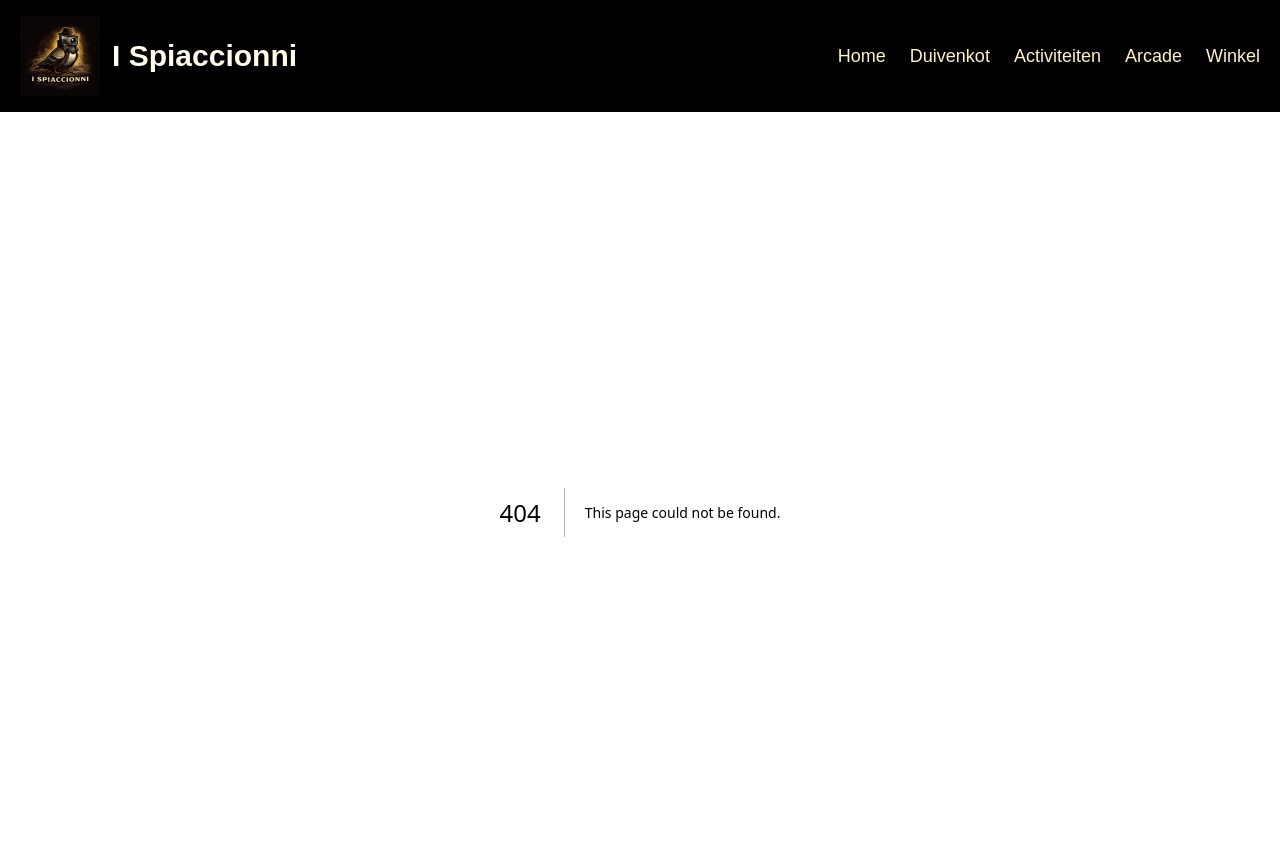
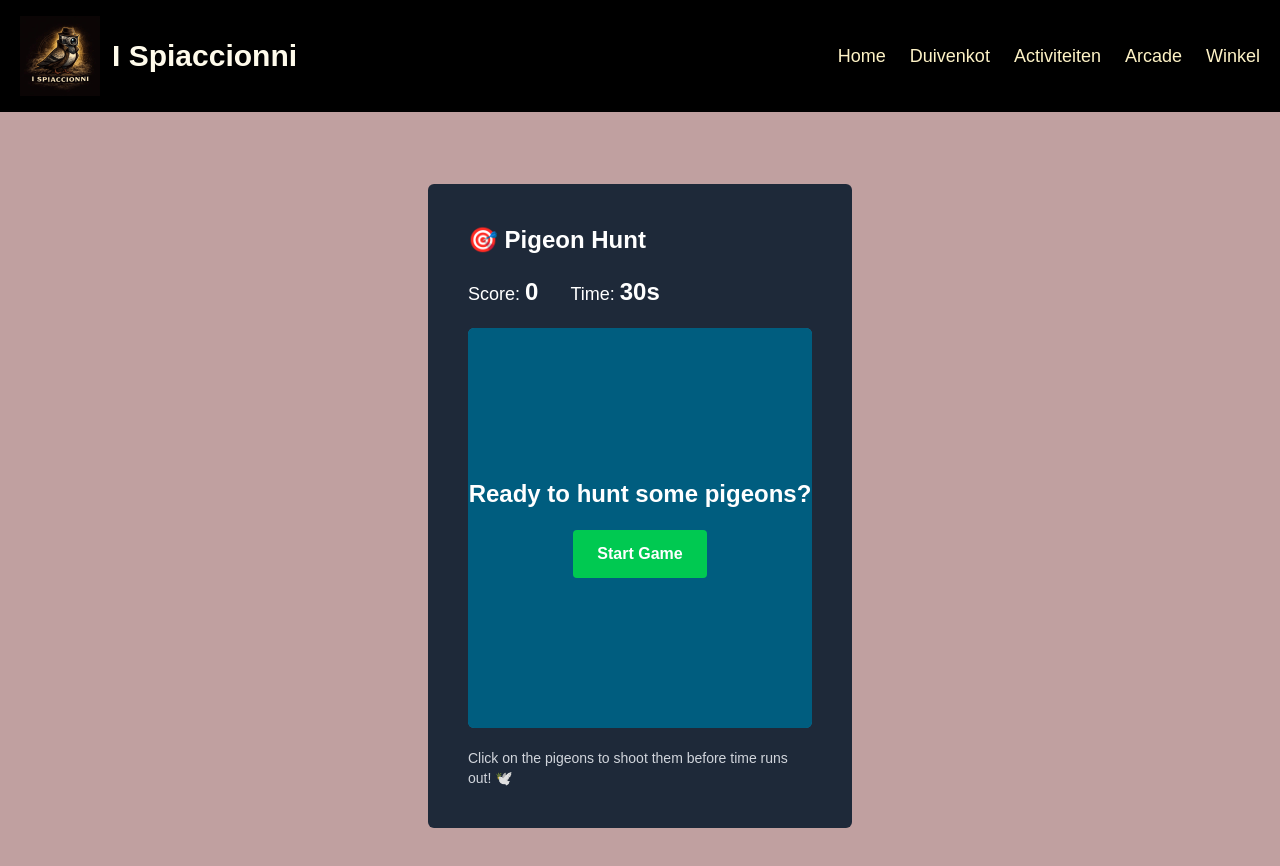
Before and after one commit to JasperRutten1/ispiaccionni, a Next.js app in the folder ispiaccionni-website/: page /pigeonhunt in a window 1280 px wide. Before the commit this address had no page. Shown: the top 866 px of the page. Built offline with nearby package versions, Linux system fonts and the light colour scheme.

Commit message:
pigeon hunt

```diff
--- a/ispiaccionni-website/app/activiteiten/page.tsx
+++ b/ispiaccionni-website/app/activiteiten/page.tsx
@@ -1,8 +1,10 @@
 import { Activity } from "@/components/Activity";
+import { PigeonPopup } from "@/components/PigeonPopup";
 
 export default function ActiviteitenPage() {
   return (
     <main className="mx-5 lg:mx-15 my-10 rounded-md bg-gray-800 p-5 lg:p-10 text-white">
+      <PigeonPopup />
       <h2 className="mb-4 text-4xl font-semibold text-amber-200">Activiteiten</h2>
       <div className="flex flex-col lg:flex-row gap-5">
         <Activity
--- /dev/null
+++ b/ispiaccionni-website/app/pigeonhunt/page.tsx
@@ -0,0 +1,15 @@
+import type { Metadata } from "next";
+import { PigeonHunt } from "@/components/PigeonHunt";
+
+export const metadata: Metadata = {
+  title: "Pigeon Hunt — I Spiaccionni",
+  description: "Hunt down those surveillance drones. I mean... pigeons.",
+};
+
+export default function PigeonHuntPage() {
+  return (
+    <main className="mx-auto max-w-xl px-3 py-4 sm:px-4 md:py-8">
+      <PigeonHunt />
+    </main>
+  );
+}
--- /dev/null
+++ b/ispiaccionni-website/components/PigeonHunt.tsx
@@ -0,0 +1,247 @@
+'use client';
+
+import { useState, useEffect, useCallback, useRef } from 'react';
+import Image from 'next/image';
+
+interface Pigeon {
+  id: number;
+  x: number;
+  y: number;
+  vx: number;
+  vy: number;
+  hit: boolean;
+}
+
+export function PigeonHunt() {
+  const [score, setScore] = useState(0);
+  const [gameActive, setGameActive] = useState(false);
+  const [timeLeft, setTimeLeft] = useState(30);
+  const [pigeons, setPigeons] = useState<Pigeon[]>([]);
+  const [lastScore, setLastScore] = useState<number | null>(null);
+  const [gameOver, setGameOver] = useState(false);
+
+  const containerRef = useRef<HTMLDivElement>(null);
+  const gameLoopRef = useRef<NodeJS.Timeout | null>(null);
+  const pigeonCountRef = useRef(0);
+  const timeLeftRef = useRef(30);
+
+  // Initialize game
+  const startGame = useCallback(() => {
+    setScore(0);
+    setTimeLeft(30);
+    setGameActive(true);
+    setGameOver(false);
+    setPigeons([]);
+    pigeonCountRef.current = 0;
+    timeLeftRef.current = 30;
+  }, []);
+
+  // End game
+  const endGame = useCallback(() => {
+    setGameActive(false);
+    setGameOver(true);
+    setLastScore(score);
+    setPigeons([]);
+    if (gameLoopRef.current) {
+      clearInterval(gameLoopRef.current);
+    }
+  }, [score]);
+
+  // Timer
+  useEffect(() => {
+    if (!gameActive) return;
+
+    const timer = setInterval(() => {
+      setTimeLeft((t) => {
+        const newTime = t - 1;
+        timeLeftRef.current = newTime;
+        if (newTime <= 0) {
+          setGameActive(false);
+          setGameOver(true);
+          if (gameLoopRef.current) {
+            clearInterval(gameLoopRef.current);
+          }
+        }
+        return newTime;
+      });
+    }, 1000);
+
+    return () => clearInterval(timer);
+  }, [gameActive]);
+
+  // Spawn pigeons
+  useEffect(() => {
+    if (!gameActive || !containerRef.current) return;
+
+    const spawnPigeon = () => {
+      const x = Math.random() * (containerRef.current?.clientWidth || 800 - 40);
+      const y = Math.random() * (containerRef.current?.clientHeight || 400 - 40);
+      const vx = (Math.random() - 0.5) * 6;
+      const vy = (Math.random() - 0.5) * 6;
+
+      setPigeons((prev) => [
+        ...prev,
+        {
+          id: pigeonCountRef.current++,
+          x,
+          y,
+          vx,
+          vy,
+          hit: false,
+        },
+      ]);
+    };
+
+    const spawnInterval = setInterval(spawnPigeon, 400);
+
+    return () => clearInterval(spawnInterval);
+  }, [gameActive]);
+
+  // Game loop - update pigeon positions
+  useEffect(() => {
+    if (!gameActive || !containerRef.current) return;
+
+    gameLoopRef.current = setInterval(() => {
+      setPigeons((prev) => {
+        return prev
+          .map((pigeon) => {
+            let newX = pigeon.x + pigeon.vx;
+            let newY = pigeon.y + pigeon.vy;
+            let newVx = pigeon.vx;
+            let newVy = pigeon.vy;
+
+            const width = containerRef.current?.clientWidth || 800;
+            const height = containerRef.current?.clientHeight || 400;
+
+            // Bounce off walls
+            if (newX < 0 || newX > width - 40) {
+              newVx *= -1;
+              newX = Math.max(0, Math.min(width - 40, newX));
+            }
+            if (newY < 0 || newY > height - 40) {
+              newVy *= -1;
+              newY = Math.max(0, Math.min(height - 40, newY));
+            }
+
+            return {
+              ...pigeon,
+              x: newX,
+              y: newY,
+              vx: newVx,
+              vy: newVy,
+            };
+          })
+          .filter((pigeon) => {
+            // Remove pigeons that have been hit after animation
+            if (pigeon.hit) {
+              return false;
+            }
+            return true;
+          });
+      });
+    }, 30);
+
+    return () => {
+      if (gameLoopRef.current) {
+        clearInterval(gameLoopRef.current);
+      }
+    };
+  }, [gameActive]);
+
+  const hitPigeon = (id: number) => {
+    if (!gameActive) return;
+
+    setPigeons((prev) =>
+      prev.map((p) => (p.id === id ? { ...p, hit: true } : p))
+    );
+
+    setScore((s) => s + 1);
+
+    // Remove hit pigeon after a short delay for animation
+    setTimeout(() => {
+      setPigeons((prev) => prev.filter((p) => p.id !== id));
+    }, 100);
+  };
+
+  return (
+    <main className="mx-5 lg:mx-15 my-10 rounded-md bg-gray-800 p-5 lg:p-10 text-white">
+      <h1 className="text-2xl font-bold mb-5">🎯 Pigeon Hunt</h1>
+
+      <div className="mb-5 flex gap-8">
+        <div className="text-lg">
+          Score: <span className="font-bold text-2xl">{score}</span>
+        </div>
+        <div className="text-lg">
+          Time: <span className="font-bold text-2xl">{timeLeft}s</span>
+        </div>
+      </div>
+
+      <div
+        ref={containerRef}
+        className="relative w-full bg-sky-400 rounded-md overflow-hidden"
+        style={{ width: '100%', height: '400px' }}
+      >
+        {gameActive && (
+          <>
+            {pigeons.map((pigeon) => (
+              <div
+                key={pigeon.id}
+                className={`absolute cursor-crosshair transition-opacity duration-100 ${
+                  pigeon.hit ? 'opacity-0' : 'opacity-100'
+                }`}
+                style={{
+                  left: `${pigeon.x}px`,
+                  top: `${pigeon.y}px`,
+                  width: '40px',
+                  height: '40px',
+                }}
+                onClick={() => hitPigeon(pigeon.id)}
+              >
+                <Image
+                  src="/images/pigeon-hunt.png"
+                  alt="Pigeon"
+                  width={40}
+                  height={40}
+                  priority
+                  style={{ cursor: 'pointer' }}
+                />
+              </div>
+            ))}
+          </>
+        )}
+
+        {!gameActive && !gameOver && (
+          <div className="absolute inset-0 flex flex-col items-center justify-center bg-black/50">
+            <p className="text-2xl font-bold mb-5">Ready to hunt some pigeons?</p>
+            <button
+              onClick={startGame}
+              className="px-6 py-3 bg-green-500 hover:bg-green-600 text-white font-bold rounded"
+            >
+              Start Game
+            </button>
+          </div>
+        )}
+
+        {gameOver && (
+          <div className="absolute inset-0 flex flex-col items-center justify-center bg-black/50">
+            <p className="text-3xl font-bold mb-3">Game Over!</p>
+            <p className="text-2xl mb-5">Final Score: {lastScore}</p>
+            <button
+              onClick={() => {
+                setGameOver(false);
+                startGame();
+              }}
+              className="px-6 py-3 bg-blue-500 hover:bg-blue-600 text-white font-bold rounded"
+            >
+              Play Again
+            </button>
+          </div>
+        )}
+      </div>
+
+      <p className="mt-5 text-sm text-gray-300">
+        Click on the pigeons to shoot them before time runs out! 🕊️
+      </p>
+    </main>
+  );
+}
--- /dev/null
+++ b/ispiaccionni-website/components/PigeonPopup.tsx
@@ -0,0 +1,66 @@
+'use client';
+
+import Image from 'next/image';
+import { useRouter } from 'next/navigation';
+import { useEffect, useState } from 'react';
+
+export function PigeonPopup() {
+  const router = useRouter();
+  const [isVisible, setIsVisible] = useState(false);
+
+  useEffect(() => {
+    // Delay before showing the pigeon
+    const showTimer = setTimeout(() => {
+      setIsVisible(true);
+    }, 800);
+
+    return () => clearTimeout(showTimer);
+  }, []);
+
+  const handleClick = () => {
+    router.push('/pigeonhunt');
+  };
+
+  return (
+    <div
+      className={`fixed bottom-1 right-1 z-50 cursor-pointer transform transition-all duration-500 ${
+        isVisible ? 'scale-100 opacity-100' : 'scale-0 opacity-0'
+      }`}
+      onClick={handleClick}
+      style={{
+        animation: isVisible ? 'bounce 0.6s ease-out' : 'none',
+      }}
+    >
+      <style>{`
+        @keyframes bounce {
+          0% {
+            transform: translateY(0) scale(0);
+            opacity: 0;
+          }
+          50% {
+            opacity: 1;
+          }
+          100% {
+            transform: translateY(-20px) scale(1);
+            opacity: 1;
+          }
+        }
+      `}</style>
+      <div className="hover:scale-110 transition-transform duration-200">
+        <Image
+          src="/images/pigeon-hunt.png"
+          alt="Click to hunt pigeons!"
+          width={60}
+          height={60}
+          priority
+          style={{
+            filter: 'drop-shadow(0 2px 4px rgba(0, 0, 0, 0.3))',
+          }}
+        />
+      </div>
+      <div className="text-xs text-white text-center mt-2 bg-black/70 px-2 py-1 rounded whitespace-nowrap">
+        Hunt me!
+      </div>
+    </div>
+  );
+}
```
Also changed, not shown: ispiaccionni-website/public/images/pigeon-hunt.jpg (added), ispiaccionni-website/public/images/pigeon-hunt.png (added).
